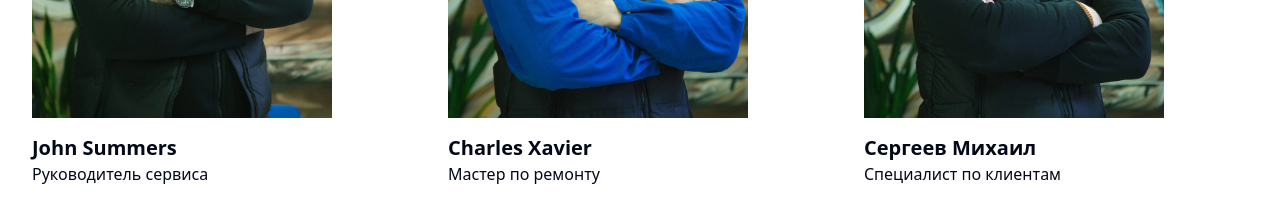
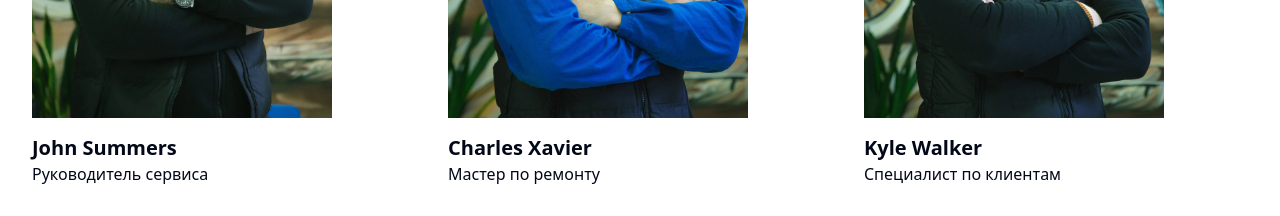
Before and after one commit to Ibrohim229/electrovolt, a React (Vite) app: page / in a window 1280 px wide. Shown: the part 8080-8296 px from the top of the page. Built offline with nearby package versions, Linux system fonts and the light colour scheme.

Commit message:
Changed the name of a worker 3

```diff
--- a/index.ts
+++ b/index.ts
@@ -32,7 +32,7 @@ export const teamInfo = [
   {
     id: 3,
     img: team3,
-    name: "Сергеев Михаил",
+    name: "Kyle Walker",
     job: "Специалист по клиентам",
   },
 
```
